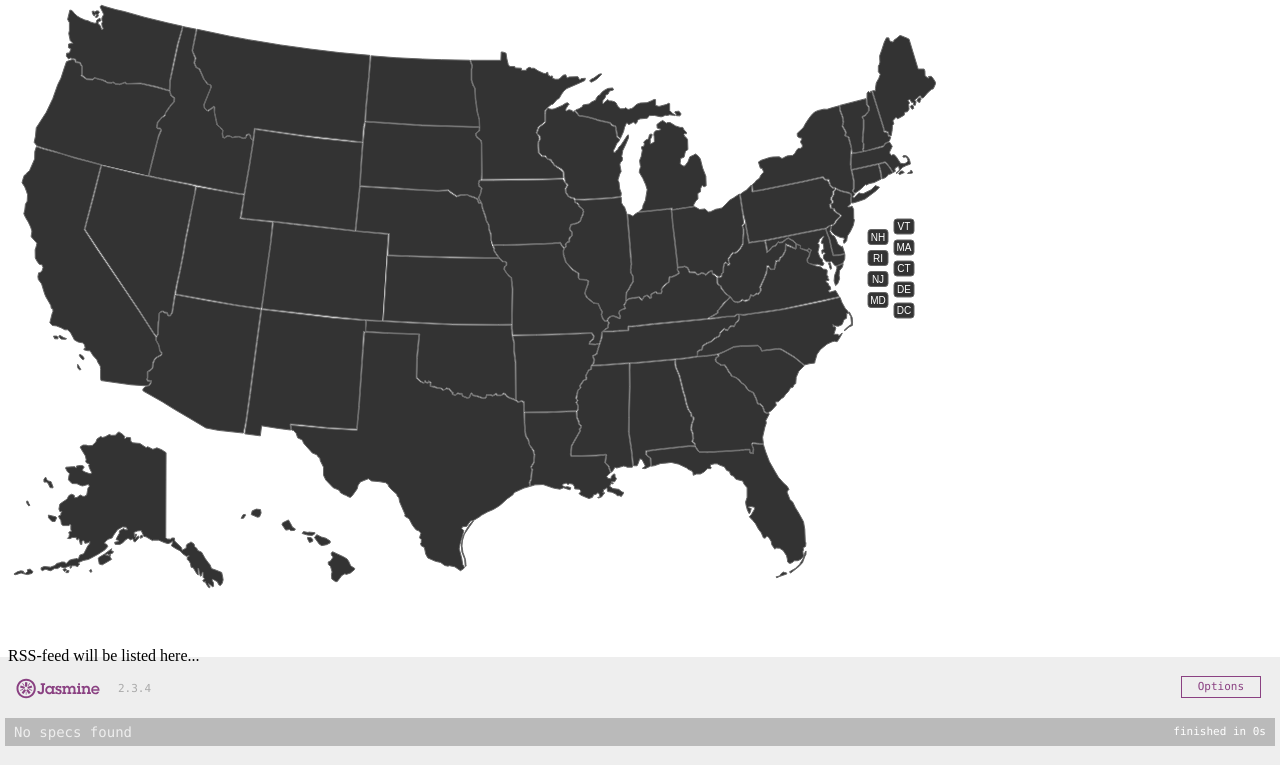
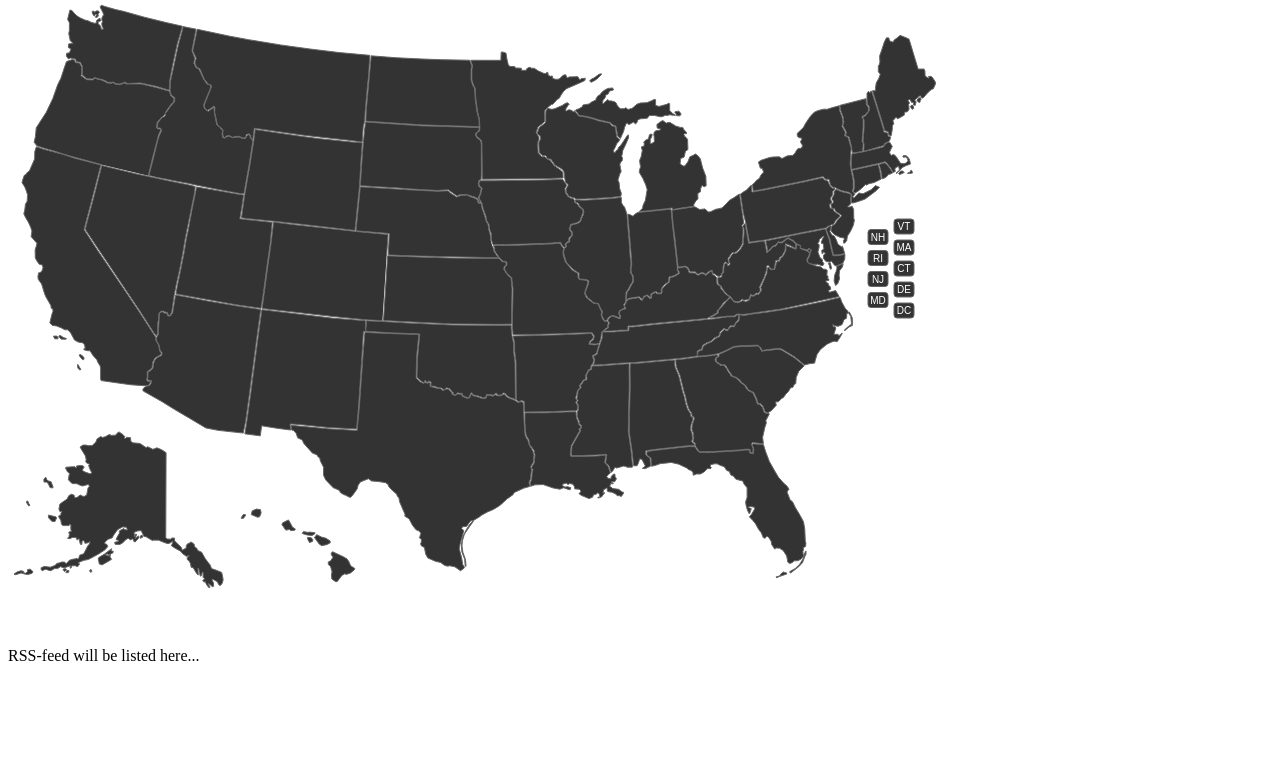
Before and after one commit to leif-waldner/Software3308-Group1, a PHP site: page /groupdb/index.php in a window 1280 px wide. Shown: the part 37-802 px from the top of the page. After the commit the page ends 698 px from the top, so only its background shows below. Run offline with PHP 8.4, Linux system fonts and the light colour scheme; some libraries are stand-ins or nearby versions.

Commit message:
latest attempts at jasmine

```diff
--- a/groupdb/index.php
+++ b/groupdb/index.php
@@ -15,15 +15,24 @@
       <!-- <link rel="shortcut icon" type="image/png" href="jasmine/lib/jasmine-2.3.4/jasmine_favicon.png"> -->
       <link rel="stylesheet" type="text/css" href="jasmine/lib/jasmine-2.3.4/jasmine.css">
 
-      <script type="text/javascript" src="jasmine/lib/jasmine-2.3.4/jasmine.js"></script>
-      <script type="text/javascript" src="jasmine/lib/jasmine-2.3.4/jasmine-html.js"></script>
-      <script type="text/javascript" src="jasmine/lib/jasmine-2.3.4/boot.js"></script>
       <!-- End unit test framework -->
       <script src="raphael.js"></script>
       <script src="http://ajax.googleapis.com/ajax/libs/jquery/1.7/jquery.js"></script>
       <script src="color.jquery.js"></script>
       <script src="jquery.usmap.js"></script>
       <script src="main.js"></script>
+
+      <script>
+      $(document).ready(function() {
+        $('#map').usmap({
+          'click' : function(event, data) {
+              //add test to make sure showRSS returned something correctly for this function.
+              var state = getName(data.name);
+              showRSS(state);
+          }
+        });
+      });
+      </script>
 
     </head>
   <body>
--- a/groupdb/main.js
+++ b/groupdb/main.js
@@ -1,14 +1,3 @@
-$(document).ready(function() {
-  $('#map').usmap({
-    'click' : function(event, data) {
-        //add function for states[data.name] and test to make sure that that's alright
-        //add test to make sure showRSS returned something correctly for this function.
-        var state = getName(data.name);
-        showRSS(state);
-    }
-  });
-});
-
 function showRSS(str) {
   if (str.length==0) {
     document.getElementById("rssOutput").innerHTML="";
@@ -28,6 +17,11 @@ function showRSS(str) {
   //can add test for correct getrss.php?q=STATENAME
   xmlhttp.open("GET","getrss.php?q="+str,true);
   xmlhttp.send();
+}
+
+function getName(abbr) {
+  var ret = states[abbr];
+  return ret;
 }
 
 var states = {
@@ -83,9 +77,3 @@ var states = {
     'WI':'Wisconsin',
     'WY':'Wyoming',
 };
-
-
-function getName(abbr) {
-  var ret = states[abbr];
-  return ret;
-}
--- a/groupdb/main_test.js
+++ b/groupdb/main_test.js
@@ -1,6 +1,8 @@
+
+
 describe("State abbreviations", function() {
   it("AR is equal to Arkansas", function(){
     var state = getName("AR");
-    expect(state.ToEqual("Arkansas"))
+    expect( getName("AR").toEqual("Arkansas") );
   });
 });
```
Also changed, not shown: groupdb/jasmine/SpecRunner.html (line endings or trailing spaces).
